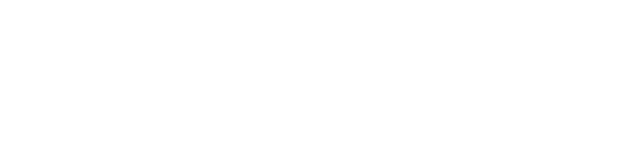
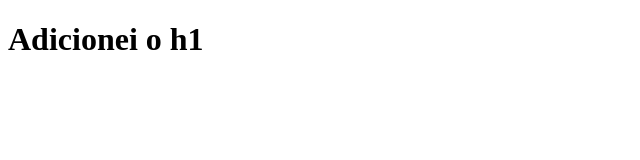
Before and after one commit to leonardovviana/mv4, a plain HTML site: page index.html in a window 1280 px wide. Shown: the whole page, without its empty margins (0-640 px from the left). Drawn offline with Linux system fonts and the light colour scheme.

Commit message:
Coloquei o titulo e adicionei um h1

```diff
--- a/index.html
+++ b/index.html
@@ -3,9 +3,9 @@
 <head>
     <meta charset="UTF-8">
     <meta name="viewport" content="width=device-width, initial-scale=1.0">
-    <title>Document</title>
+    <title>O primeiro teste</title>
 </head>
 <body>
-
+    <h1>Adicionei o h1</h1>
 </body>
 </html>
```
